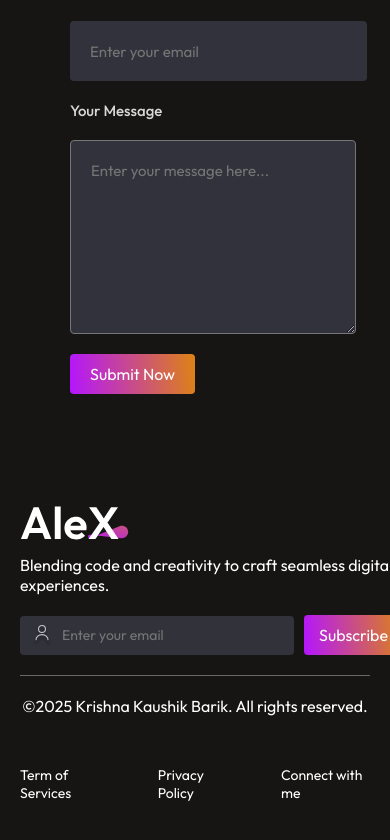
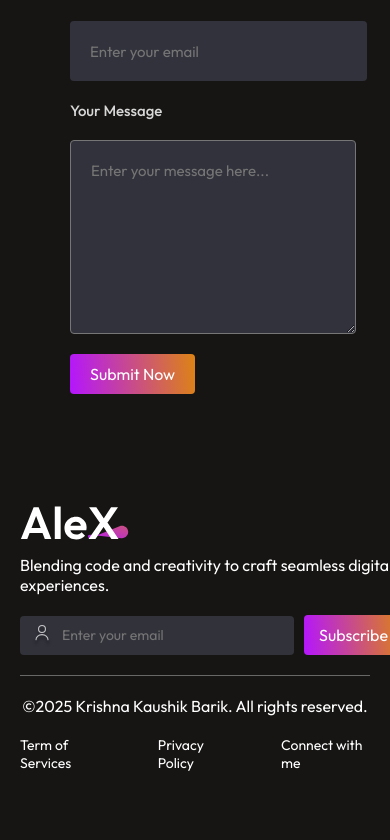
Before and after one commit to KrishnaKausikBarik/portfolio2, a React (Vite) app: page / in a window 390 px wide. Shown: the part 5097-5937 px from the top of the page. Built offline with nearby package versions, Linux system fonts and the light colour scheme.

Commit message:
Update Footer.css

```diff
--- a/src/Components/Footer/Footer.css
+++ b/src/Components/Footer/Footer.css
@@ -181,7 +181,7 @@
 
     .footer-bottom {
         flex-direction: column;
-        gap: 50px;
+        gap: 20px;
     }
 
     .footer-bottom-right {
```
